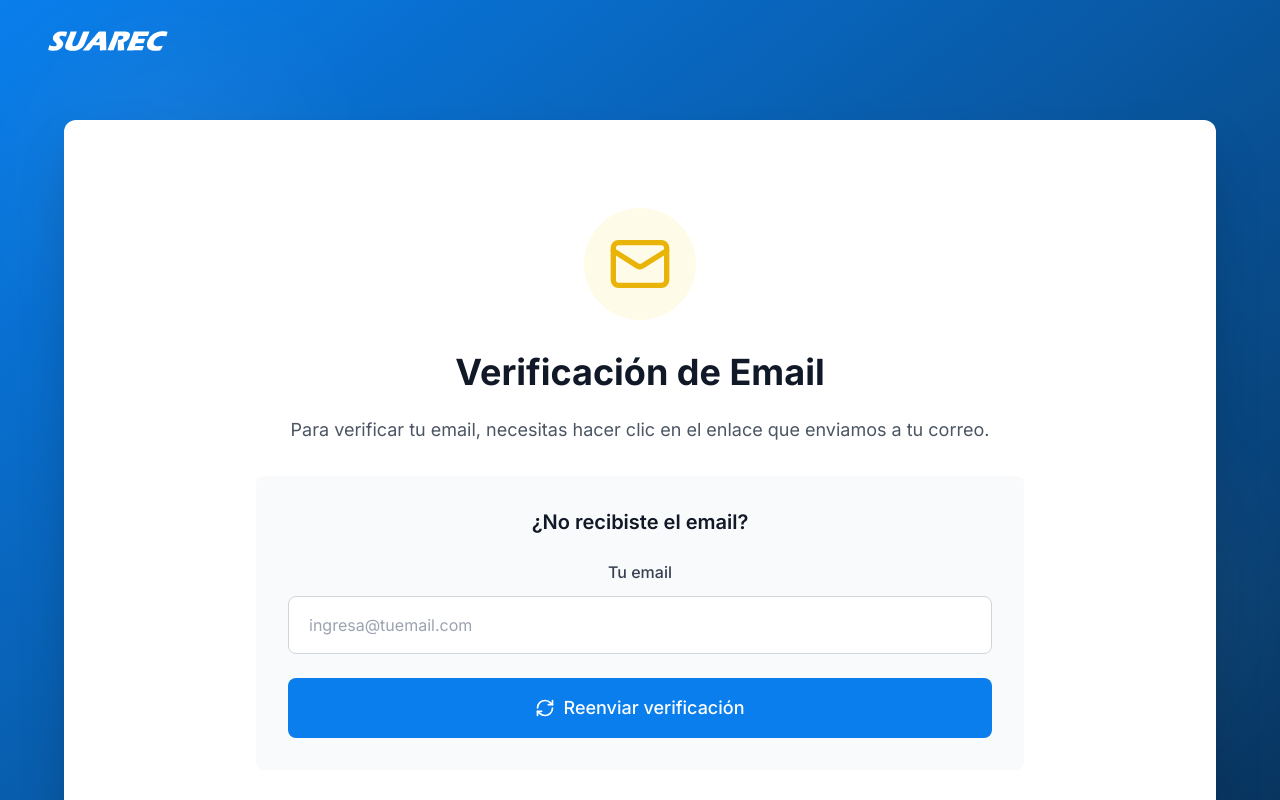
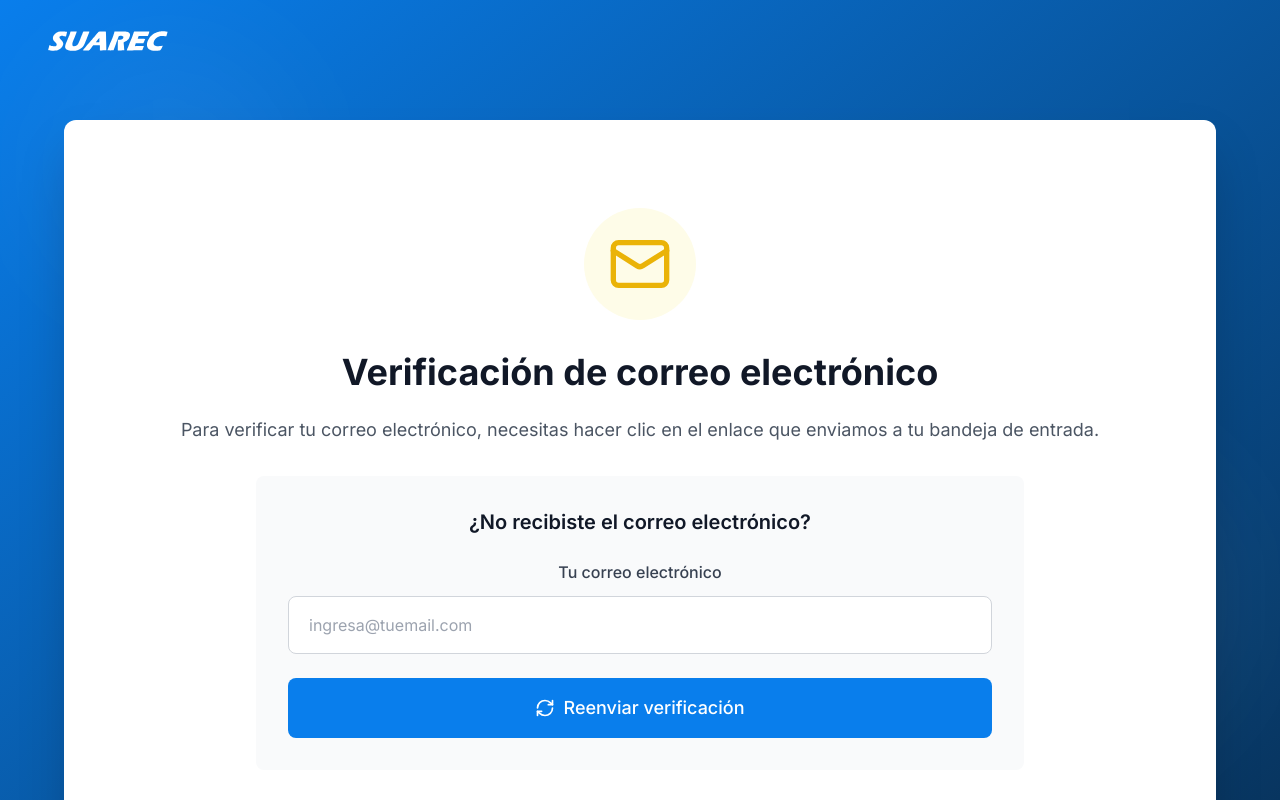
Before and after one commit to suarecWeb/suarec-frontend, a Next.js app: page /auth/verify-email in a window 1280 px wide. Shown: the top 800 px of the page. Built offline with nearby package versions, Linux system fonts and the light colour scheme; no server answers.

Commit message:
style: translate words

```diff
--- a/app/auth/verify-email/page.tsx
+++ b/app/auth/verify-email/page.tsx
@@ -50,7 +50,7 @@ const EmailVerificationContent = () => {
       }
     } catch (error: any) {
       setVerificationStatus('error');
-      setMessage(error.response?.data?.message || "Error al verificar el email. Inténtalo de nuevo.");
+      setMessage(error.response?.data?.message || "Error al verificar el correo electrónico. Inténtalo de nuevo.");
     } finally {
       setIsVerifying(false);
     }
@@ -68,17 +68,17 @@ const EmailVerificationContent = () => {
 
   const handleResendEmail = async () => {
     if (!userEmail.trim()) {
-      setMessage("Por favor ingresa tu email para reenviar la verificación.");
+      setMessage("Por favor ingresa tu correo electrónico para reenviar la verificación.");
       return;
     }
 
     setIsResending(true);
     try {
       await EmailVerificationService.resendVerificationEmail(userEmail);
-      setMessage("Email de verificación reenviado. Revisa tu bandeja de entrada.");
+      setMessage("Correo de verificación reenviado. Revisa tu bandeja de entrada.");
       setVerificationStatus('registered');
     } catch (error: any) {
-      setMessage(error.response?.data?.message || "Error al reenviar el email.");
+      setMessage(error.response?.data?.message || "Error al reenviar el correo electrónico.");
       setVerificationStatus('error');
     } finally {
       setIsResending(false);
@@ -92,8 +92,8 @@ const EmailVerificationContent = () => {
           <div className="bg-blue-50 inline-flex rounded-full p-6 mb-6 lg:mb-8">
             <Loader2 className="h-12 w-12 lg:h-16 lg:w-16 text-[#097EEC] animate-spin" />
           </div>
-          <h2 className="text-2xl lg:text-3xl xl:text-4xl font-bold text-gray-900 mb-4 lg:mb-6">Verificando tu email...</h2>
-          <p className="text-gray-600 text-lg">Por favor espera mientras verificamos tu dirección de email.</p>
+          <h2 className="text-2xl lg:text-3xl xl:text-4xl font-bold text-gray-900 mb-4 lg:mb-6">Verificando tu correo electrónico...</h2>
+          <p className="text-gray-600 text-lg">Por favor espera mientras verificamos tu dirección de correo electrónico.</p>
         </div>
       );
     }
@@ -104,7 +104,7 @@ const EmailVerificationContent = () => {
           <div className="bg-green-50 inline-flex rounded-full p-6 mb-6 lg:mb-8">
             <CheckCircle className="h-12 w-12 lg:h-16 lg:w-16 text-green-500" />
           </div>
-          <h2 className="text-2xl lg:text-3xl xl:text-4xl font-bold text-gray-900 mb-4 lg:mb-6">¡Email verificado exitosamente!</h2>
+          <h2 className="text-2xl lg:text-3xl xl:text-4xl font-bold text-gray-900 mb-4 lg:mb-6">¡Correo electrónico verificado exitosamente!</h2>
           <p className="text-gray-600 mb-6 lg:mb-8 text-lg">{message}</p>
           <div className="bg-green-50 border border-green-200 rounded-lg p-4 lg:p-6 mb-6 lg:mb-8 max-w-2xl mx-auto">
             <p className="text-green-800 text-base lg:text-lg">
@@ -113,7 +113,7 @@ const EmailVerificationContent = () => {
           </div>
           <Link href="/auth/login">
             <button className="bg-[#097EEC] text-white px-6 py-3 lg:px-8 lg:py-4 rounded-lg hover:bg-[#0A6BC7] transition-colors text-base lg:text-lg font-medium">
-              Ir al Login
+              Ir al inicio de sesión
             </button>
           </Link>
         </div>
@@ -158,7 +158,7 @@ const EmailVerificationContent = () => {
 
             <div className="space-y-4 lg:space-y-6">
               <p className="text-sm lg:text-base text-gray-500">
-                ¿No recibiste el email? Revisa tu carpeta de spam o solicita un nuevo enlace.
+                ¿No recibiste el email? Revisa tu carpeta de correo no deseado o solicita un nuevo enlace.
               </p>
 
               <div className="bg-gray-50 rounded-lg p-6 lg:p-8 max-w-2xl lg:max-w-3xl mx-auto">
@@ -166,7 +166,7 @@ const EmailVerificationContent = () => {
                 <div className="space-y-4 lg:space-y-6">
                   <div>
                     <label htmlFor="email" className="block text-sm lg:text-base font-medium text-gray-700 mb-2 lg:mb-3">
-                      Tu email
+                      Tu correo electrónico
                     </label>
                     <input
                       type="email"
@@ -200,7 +200,7 @@ const EmailVerificationContent = () => {
               <div className="pt-4 lg:pt-6">
                 <Link href="/auth/login">
                   <button className="text-[#097EEC] hover:underline text-base lg:text-lg">
-                    ¿Ya verificaste tu email? Ir al login
+                    ¿Ya verificaste tu correo electrónico? Ir al inicio
                   </button>
                 </Link>
               </div>
@@ -225,7 +225,7 @@ const EmailVerificationContent = () => {
             <div className="space-y-4 lg:space-y-6">
               <div>
                 <label htmlFor="email" className="block text-sm lg:text-base font-medium text-gray-700 mb-2 lg:mb-3">
-                  Tu email
+                  Tu correo electrónico
                 </label>
                 <input
                   type="email"
@@ -265,18 +265,18 @@ const EmailVerificationContent = () => {
         <div className="bg-yellow-50 inline-flex rounded-full p-6 mb-6 lg:mb-8">
           <Mail className="h-12 w-12 lg:h-16 lg:w-16 text-yellow-500" />
         </div>
-        <h2 className="text-2xl lg:text-3xl xl:text-4xl font-bold text-gray-900 mb-4 lg:mb-6">Verificación de Email</h2>
+        <h2 className="text-2xl lg:text-3xl xl:text-4xl font-bold text-gray-900 mb-4 lg:mb-6">Verificación de correo electrónico</h2>
         <p className="text-gray-600 mb-6 lg:mb-8 text-lg">
-          Para verificar tu email, necesitas hacer clic en el enlace que enviamos a tu correo.
+          Para verificar tu correo electrónico, necesitas hacer clic en el enlace que enviamos a tu bandeja de entrada.
         </p>
 
-        {/* Formulario para reenviar email */}
+        {/* Formulario para reenviar correo electrónico */}
         <div className="bg-gray-50 rounded-lg p-6 lg:p-8 max-w-2xl lg:max-w-3xl mx-auto">
-          <h3 className="text-lg lg:text-xl font-semibold text-gray-900 mb-4 lg:mb-6">¿No recibiste el email?</h3>
+          <h3 className="text-lg lg:text-xl font-semibold text-gray-900 mb-4 lg:mb-6">¿No recibiste el correo electrónico?</h3>
           <div className="space-y-4 lg:space-y-6">
             <div>
               <label htmlFor="email" className="block text-sm lg:text-base font-medium text-gray-700 mb-2 lg:mb-3">
-                Tu email
+                Tu correo electrónico
               </label>
               <input
                 type="email"
--- a/app/publications/[id]/page.tsx
+++ b/app/publications/[id]/page.tsx
@@ -415,7 +415,7 @@ const PublicationDetailPage = () => {
                 </Link>
                 <ChevronRight className="h-4 w-4 mx-2" />
                 <Link href="/feed" className="hover:text-[#097EEC] transition-colors">
-                  Feed
+                  Publicaciones
                 </Link>
                 <ChevronRight className="h-4 w-4 mx-2" />
                 <span className="text-gray-800 font-medium">Detalles</span>
--- a/components/form-login.tsx
+++ b/components/form-login.tsx
@@ -19,7 +19,7 @@ const FormLogin = () => {
   useEffect(() => {
     const verified = searchParams.get("verified")
     if (verified === "true") {
-      setSuccess("¡Email verificado exitosamente! Ya puedes iniciar sesión.")
+      setSuccess("¡Correo electrónico verificado exitosamente! Ya puedes iniciar sesión.")
     }
   }, [searchParams])
 
@@ -68,7 +68,7 @@ const FormLogin = () => {
             errorMessage.toLowerCase().includes("verificar") ||
             errorMessage.toLowerCase().includes("verification")) {
 
-          setError("Tu email no ha sido verificado. Por favor, verifica tu correo electrónico antes de iniciar sesión.")
+          setError("Tu correo electrónico no ha sido verificado. Por favor, verifica tu correo electrónico antes de iniciar sesión.")
 
           // Redirigir a la página de verificación después de 3 segundos
           setTimeout(() => {
--- a/components/navbar.tsx
+++ b/components/navbar.tsx
@@ -128,7 +128,7 @@ const Navbar = () => {
 
                 {hasRole(['ADMIN', 'BUSINESS', 'PERSON']) && (
                   <NavLink href="/feed" icon={<TrendingUp className="h-4 w-4" />} isScrolled={isScrolled}>
-                    Feed
+                    Publicaciones
                   </NavLink>
                 )}
 
@@ -239,7 +239,7 @@ const Navbar = () => {
 
                   {hasRole(['ADMIN', 'BUSINESS', 'PERSON']) && (
                     <MobileNavLink href="/feed" icon={<TrendingUp className="h-5 w-5" />} onClick={closeMenu}>
-                      Feed
+                      Publicaciones
                     </MobileNavLink>
                   )}
 
```
